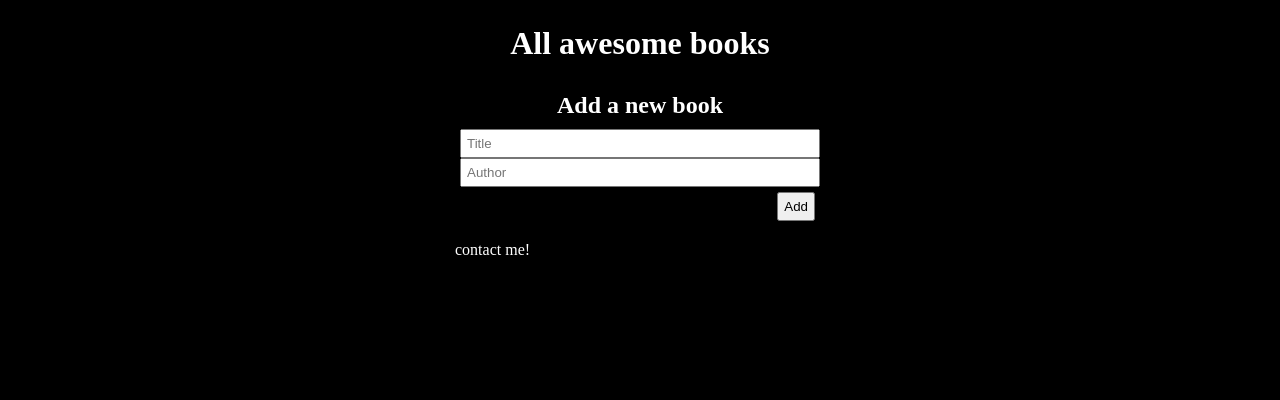
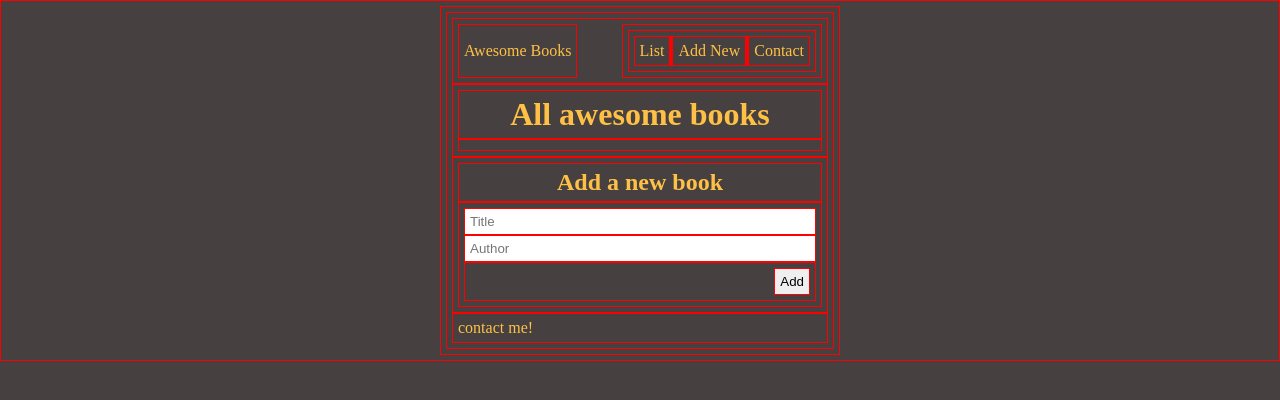
Before and after one commit to danifromecuador/books, a website: page index.html in a window 1280 px wide. Drawn offline with Linux system fonts and the light colour scheme.

Commit message:
Create nav-bar

```diff
--- a/index.html
+++ b/index.html
@@ -10,6 +10,19 @@
 
   <body>
     <div class="main">
+      <div class="nav-bar">
+        <div class="nav-bar-title">Awesome Books</div>
+        <nav>
+          <ul class="list-add-contact">
+            <li>List</li>
+            <hr>
+            <li>Add New</li>
+            <hr>
+            <li>Contact</li>
+          </ul>
+        </nav>
+
+      </div>
       <div class="list">
         <h1>All awesome books</h1>
         <div class="added-books"></div>
--- a/style.css
+++ b/style.css
@@ -2,32 +2,55 @@
   box-sizing: border-box;
   margin: 0;
   padding: 5px;
+  border: 1px solid red;
 }
 
 body {
   margin: 0 auto;
   max-width: 400px;
-  background-color: black;
-  color: white;
+  background-color: rgb(71, 64, 64);
+  color: rgb(255, 193, 69);
+}
+
+hr {
+  padding: 0;
+}
+
+h1,
+h2 {
+  text-align: center;
+}
+
+.nav-bar-title {
+  display: flex;
+  align-items: center;
+}
+
+.list-add-contact {
+  display: flex;
+}
+
+ul {
+  list-style: none;
 }
 
 button {
   cursor: pointer;
 }
 
+.nav-bar {
+  display: flex;
+  justify-content: space-between;
+}
+
+
 .book {
   display: flex;
   justify-content: space-between;
 }
 
-.book-details {
-  display: flex;
-}
 
-h1,
-h2 {
-  text-align: center;
-}
+
 
 .add-title-and-author {
   display: flex;
@@ -37,7 +60,3 @@ h2 {
 .add-button-container {
   text-align: right;
 }
-
-.hide {
-  display: none;
-}
```
